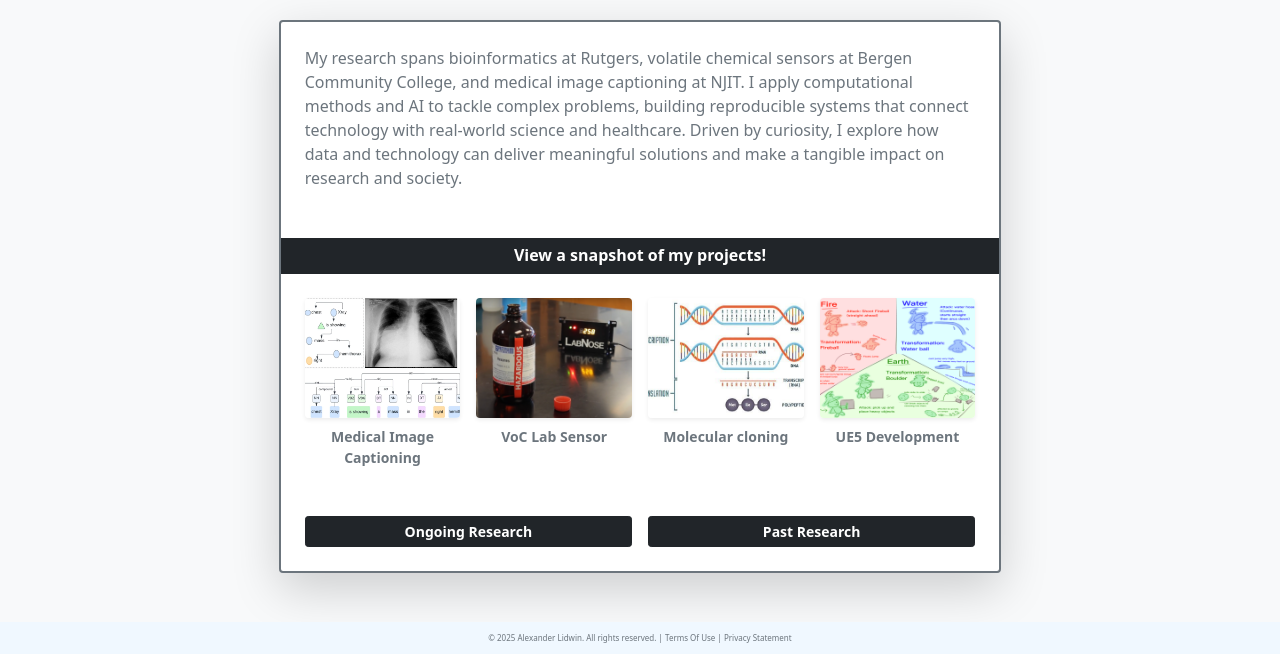
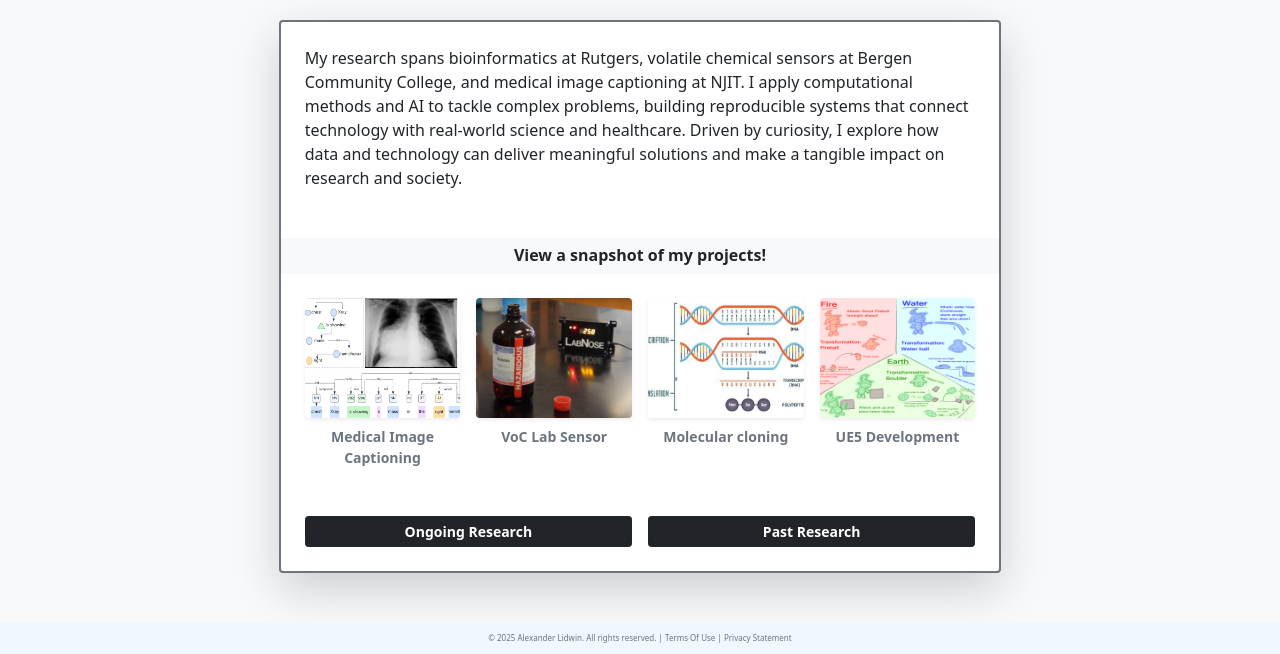
Before and after one commit to alidwin876/LidwinIS117Project, a plain HTML site: page research/research.html in a window 1280 px wide. Shown: the part 146-800 px from the top of the page. Drawn offline with nearby package versions, Linux system fonts and the light colour scheme; a script that the page names is missing.

```diff
--- a/research/research.html
+++ b/research/research.html
@@ -70,13 +70,13 @@
 
                         <div class="p-3 p-md-4">
                             <div class="mb-4">
-                                <p class="text-muted">
+                                <p>
                                     My research spans bioinformatics at Rutgers, volatile chemical sensors at Bergen Community College, and medical image captioning at NJIT. I apply computational methods and AI to tackle complex problems, building reproducible systems that connect technology with real-world science and healthcare. Driven by curiosity, I explore how data and technology can deliver meaningful solutions and make a tangible impact on research and society.
                                 </p>
                             </div>
                         </div>
 
-                        <div class="d-flex justify-content-center bg-dark text-white p-2 mx-0 mx-md-n4">
+                        <div class="d-flex justify-content-center bg-light p-2 mx-0 mx-md-n4">
                             <h5 class="fw-bold mb-0 fs-6">View a snapshot of my projects!</h5>
                         </div>
 
@@ -145,7 +145,7 @@
     </div>
 </div>
 
-<script src="https://cdn.jsdelivr.net/npm/bootstrap@5.0.2/dist/js/bootstrap.min.js"
+<script src="https://cdn.jsdelivr.net/npm/bootstrap@5.0.2/dist/js/bootstrap.bundle.min.js"
         integrity="sha384-MrcW6ZMFYlzcLA8Nl+NtUVF0sA7MsXsP1UyJoMp4YLEuNSfAP+JcXn/tWtIaxVXM"
         crossorigin="anonymous"></script>
 
```
